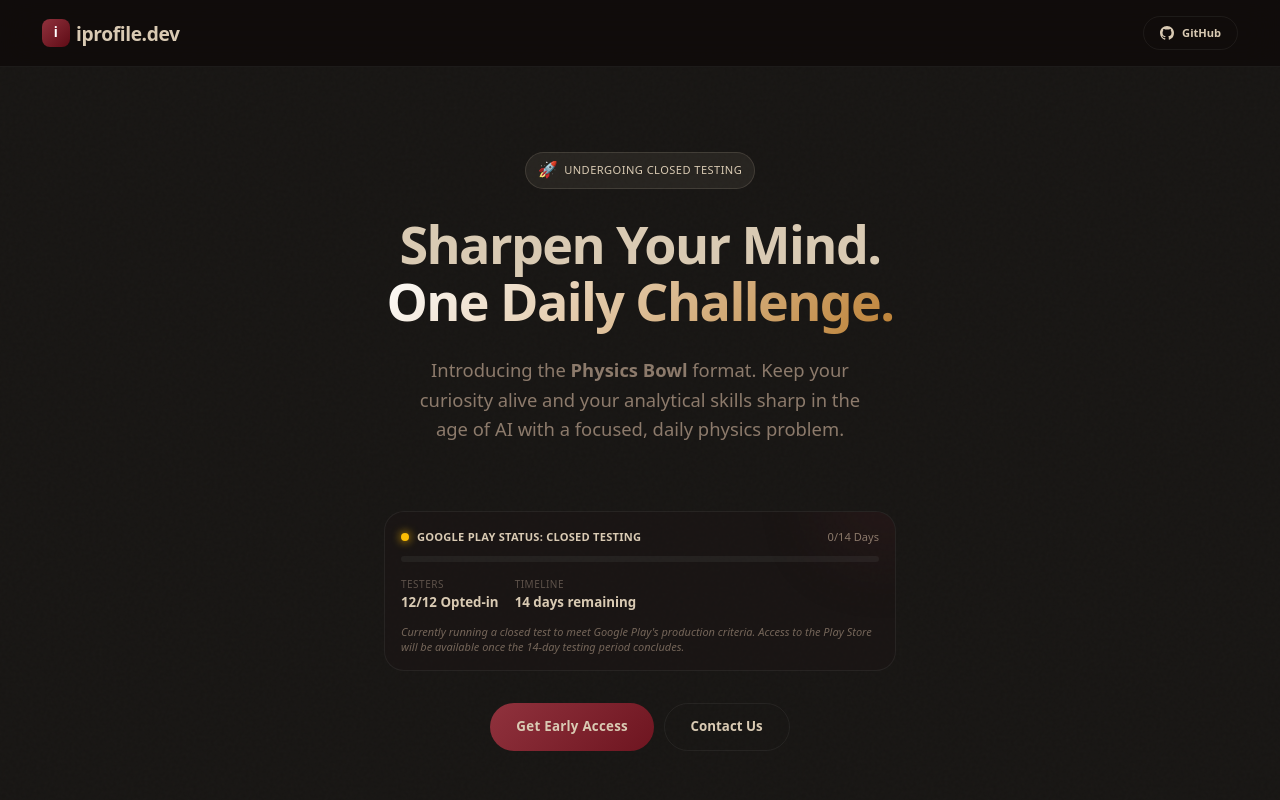
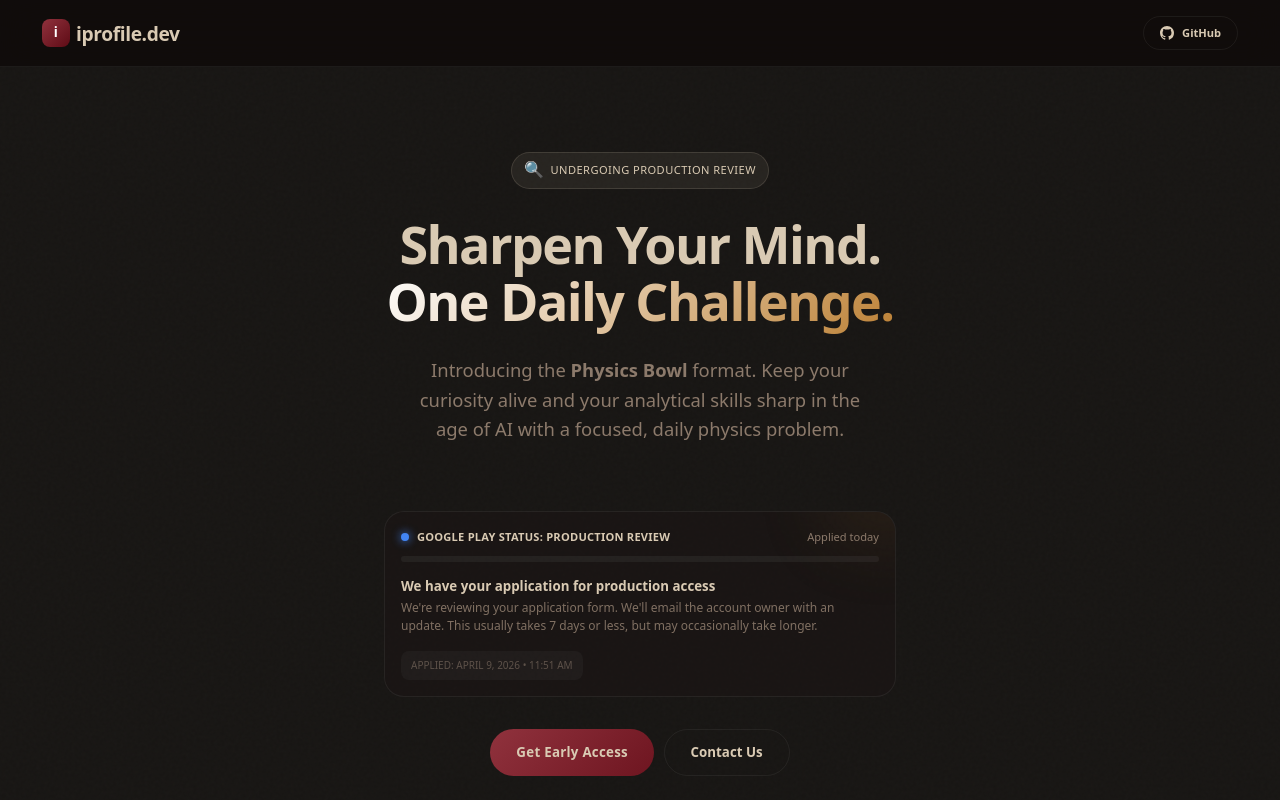
Before and after one commit to ullaskunder3/iprofile, a Next.js app: page /phys-daily in a window 1280 px wide. Shown: the top 800 px of the page. Built offline with nearby package versions, Linux system fonts and the light colour scheme.

Commit message:
update status

```diff
--- a/app/components/Hero.tsx
+++ b/app/components/Hero.tsx
@@ -191,7 +191,7 @@ export default function Hero() {
 
           <div className="flex items-center gap-2">
             <span className="badge badge--coming-soon text-[10px] px-1.5 py-[2px]">
-              IN TESTING
+              IN REVIEW
             </span>
             <span className="text-xs uppercase tracking-wider text-white/60">
               Featured
--- a/app/components/PlayStoreStatus.tsx
+++ b/app/components/PlayStoreStatus.tsx
@@ -2,35 +2,29 @@
 
 import React, { useEffect, useState } from "react";
 
-const START_DATE = new Date("2026-03-27T00:00:00Z");
-const TARGET_DAYS = 14;
-const REQUIRED_TESTERS = 12;
+const APPLICATION_DATE = new Date("2026-04-09T11:51:00");
+const TARGET_REVIEW_DAYS = 7;
 
 export default function PlayStoreStatus() {
-  const [daysElapsed, setDaysElapsed] = useState(0);
-  const [progress, setProgress] = useState(0);
+  const [daysSinceApplied, setDaysSinceApplied] = useState(0);
   const [isClient, setIsClient] = useState(false);
 
   useEffect(() => {
     setIsClient(true);
     const calculateProgress = () => {
       const now = new Date();
-      const diffTime = now.getTime() - START_DATE.getTime();
-      const diffDays = Math.max(0, Math.floor(diffTime / (1000 * 60 * 60 * 24)) + 1);
+      const diffTime = now.getTime() - APPLICATION_DATE.getTime();
+      const diffDays = Math.max(0, Math.floor(diffTime / (1000 * 60 * 60 * 24)));
 
-      setDaysElapsed(diffDays);
-      setProgress(Math.min(100, (diffDays / TARGET_DAYS) * 100));
+      setDaysSinceApplied(diffDays);
     };
 
     calculateProgress();
-    // Update every hour to be safe, though daily is enough
     const timer = setInterval(calculateProgress, 3600000);
     return () => clearInterval(timer);
   }, []);
 
   if (!isClient) return null;
-
-  const isComplete = daysElapsed >= TARGET_DAYS;
 
   return (
     <div
@@ -56,7 +50,7 @@ export default function PlayStoreStatus() {
           right: "-10%",
           width: "120px",
           height: "120px",
-          background: isComplete ? "var(--success)" : "var(--accent)",
+          background: "var(--accent-secondary)",
           filter: "blur(40px)",
           opacity: 0.1,
           zIndex: 0,
@@ -70,62 +64,85 @@ export default function PlayStoreStatus() {
               width: "8px",
               height: "8px",
               borderRadius: "50%",
-              background: isComplete ? "var(--success)" : "#fbbc04", // Play Store yellow
-              boxShadow: isComplete ? "0 0 10px var(--success)" : "0 0 10px #fbbc04",
+              background: "#4285F4", // Google Blue
+              boxShadow: "0 0 10px #4285F4",
               display: "inline-block"
             }} />
             <span style={{ fontSize: "var(--text-xs)", fontWeight: 600, color: "var(--text-primary)", letterSpacing: "0.02em", textTransform: "uppercase" }}>
-              Google Play Status: {isComplete ? "Ready for Production" : "Closed Testing"}
+              Google Play Status: Production Review
             </span>
           </div>
           <span style={{ fontSize: "var(--text-xs)", color: "var(--text-secondary)", fontWeight: 500 }}>
-            {daysElapsed}/{TARGET_DAYS} Days
+            {daysSinceApplied > 0 ? `${daysSinceApplied} days ago` : "Applied today"}
           </span>
         </div>
 
-        {/* Progress Bar */}
+        {/* Progress Bar (Indeterminate style) */}
         <div style={{
           height: "6px",
           width: "100%",
           background: "rgba(255, 255, 255, 0.05)",
           borderRadius: "var(--radius-full)",
-          overflow: "hidden"
+          overflow: "hidden",
+          position: "relative"
         }}>
-          <div style={{
-            height: "100%",
-            width: `${progress}%`,
-            background: isComplete
-              ? "linear-gradient(90deg, var(--success), #e6a23c)"
-              : "linear-gradient(90deg, var(--accent), var(--accent-secondary))",
-            borderRadius: "var(--radius-full)",
-            transition: "width 1.5s cubic-bezier(0.34, 1.56, 0.64, 1)"
-          }} />
+          <div
+            className="indeterminate-progress"
+            style={{
+              height: "100%",
+              width: "40%",
+              background: "linear-gradient(90deg, transparent, var(--accent-secondary), transparent)",
+              borderRadius: "var(--radius-full)",
+              position: "absolute",
+              left: "-100%",
+            }}
+          />
         </div>
 
-        <div style={{ display: "flex", gap: "var(--space-md)", marginTop: "0.25rem" }}>
-          <div style={{ display: "flex", flexDirection: "column" }}>
-            <span style={{ fontSize: "10px", color: "var(--text-muted)", textTransform: "uppercase", letterSpacing: "0.05em" }}>Testers</span>
-            <span style={{ fontSize: "var(--text-sm)", color: "var(--text-primary)", fontWeight: 600 }}>{REQUIRED_TESTERS}/12 Opted-in</span>
-          </div>
-          <div style={{ display: "flex", flexDirection: "column" }}>
-            <span style={{ fontSize: "10px", color: "var(--text-muted)", textTransform: "uppercase", letterSpacing: "0.05em" }}>Timeline</span>
-            <span style={{ fontSize: "var(--text-sm)", color: "var(--text-primary)", fontWeight: 600 }}>
-              {isComplete ? "Requirements Met" : `${TARGET_DAYS - daysElapsed} ${TARGET_DAYS - daysElapsed === 1 ? 'day' : 'days'} remaining`}
-            </span>
-          </div>
+        <div style={{ display: "flex", flexDirection: "column", gap: "2px", marginTop: "4px" }}>
+          <h4 style={{
+            fontSize: "var(--text-sm)",
+            color: "var(--text-primary)",
+            fontWeight: 600,
+            margin: 0
+          }}>
+            We have your application for production access
+          </h4>
+          <p style={{
+            fontSize: "12px",
+            color: "var(--text-secondary)",
+            margin: 0,
+            lineHeight: 1.5,
+            opacity: 0.9
+          }}>
+            We&apos;re reviewing your application form. We&apos;ll email the account owner with an update. This usually takes {TARGET_REVIEW_DAYS} days or less, but may occasionally take longer.
+          </p>
         </div>
 
-        <p style={{
-          fontSize: "11px",
-          color: "var(--text-secondary)",
-          margin: 0,
-          lineHeight: 1.4,
-          fontStyle: "italic",
-          opacity: 0.8
+        <div style={{
+          marginTop: "var(--space-xs)",
+          padding: "6px 10px",
+          background: "rgba(255, 255, 255, 0.03)",
+          borderRadius: "var(--radius-sm)",
+          display: "inline-flex",
+          alignItems: "center",
+          width: "fit-content"
         }}>
-          Currently running a closed test to meet Google Play&apos;s production criteria. Access to the Play Store will be available once the 14-day testing period concludes.
-        </p>
+          <span style={{ fontSize: "10px", color: "var(--text-muted)", fontWeight: 500 }}>
+            APPLIED: APRIL 9, 2026 • 11:51 AM
+          </span>
+        </div>
       </div>
+
+      <style jsx>{`
+        @keyframes indeterminate {
+          0% { left: -100%; }
+          100% { left: 100%; }
+        }
+        .indeterminate-progress {
+          animation: indeterminate 2s infinite linear;
+        }
+      `}</style>
     </div>
   );
 }
--- a/app/phys-daily/page.tsx
+++ b/app/phys-daily/page.tsx
@@ -36,7 +36,7 @@ export default function PhysDailyLanding() {
           }}
         >
           <div className="badge badge--coming-soon">
-            <span style={{ fontSize: 16 }}>🚀</span> Undergoing Closed Testing
+            <span style={{ fontSize: 16 }}>🔍</span> Undergoing Production Review
           </div>
 
           <h1
```
